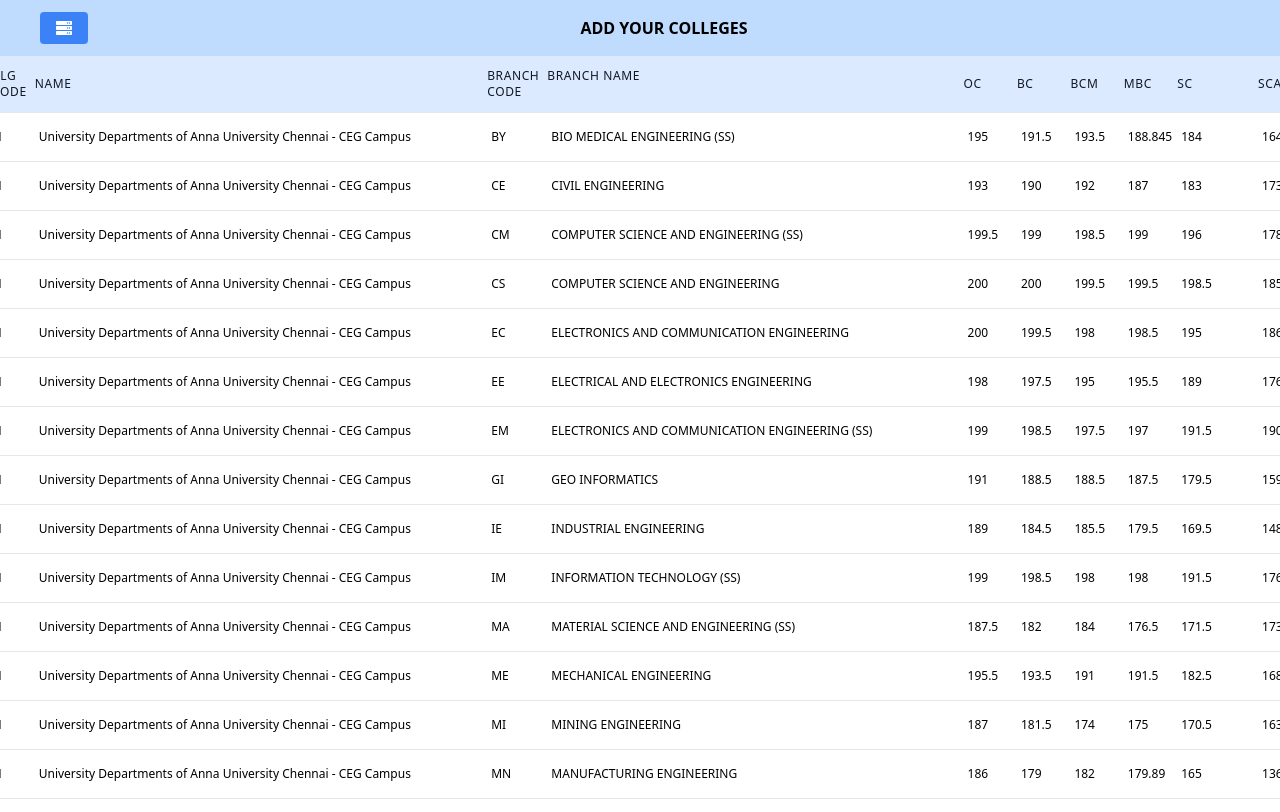
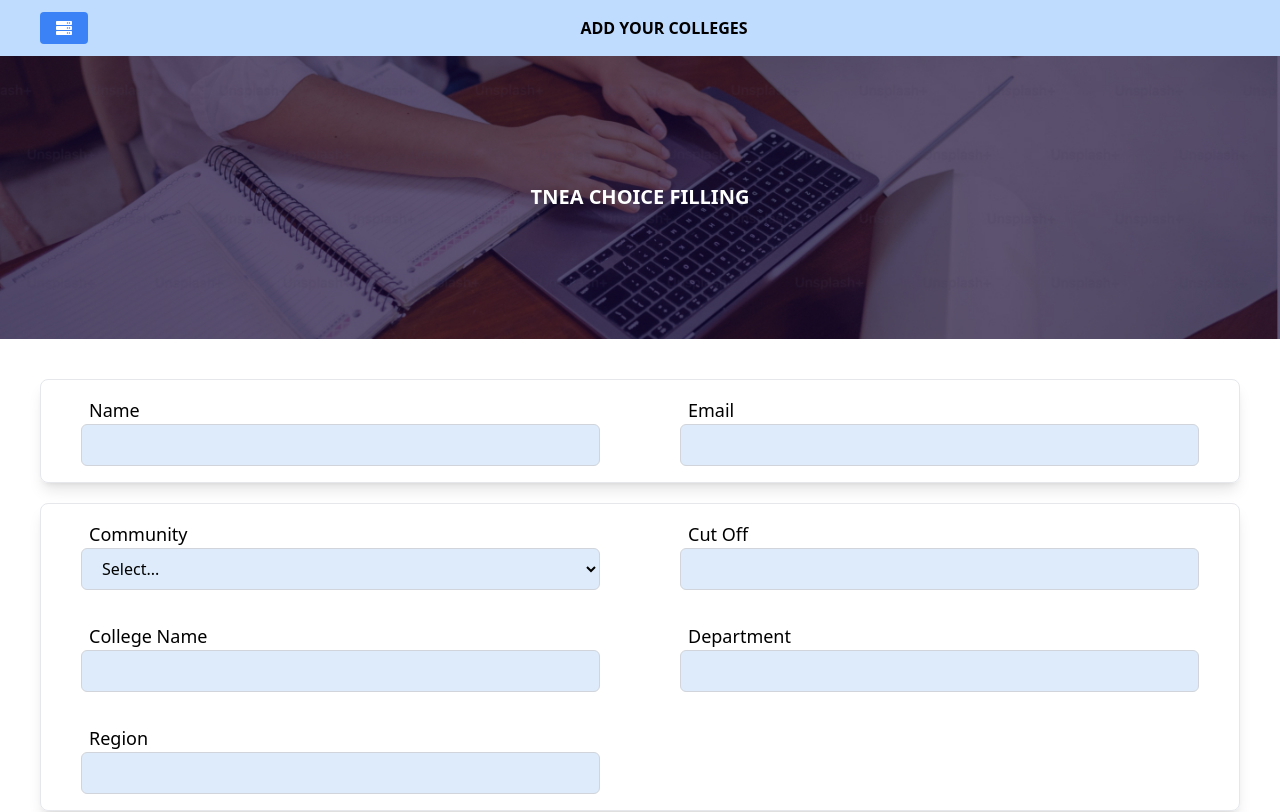
Before and after one commit to Mukunthan-A-R/CCE, a React (Vite) app: page /home in a window 1280 px wide. Shown: the top 812 px of the page. Built offline with nearby package versions, Linux system fonts and the light colour scheme.

Commit message:
Changes in Home Page.

```diff
--- a/src/components/InputFilter.jsx
+++ b/src/components/InputFilter.jsx
@@ -9,7 +9,7 @@
 import { useRecoilState } from "recoil";
 // import { FaServer } from "react-icons/fa";
 import DataSubmitted from "./DataSubmitted";
-import Banner from "../assets/Banner.jpg";
+// import Banner from "../assets/Banner.jpg";
 import { useNavigate } from "react-router-dom";
 
 const InputFilter = () => {
@@ -130,12 +130,12 @@
       {showPopup && (
         <DataSubmitted handleClick={handleClosePopup}></DataSubmitted>
       )}
-
+{/*
       <div className="relative">
         <img src={Banner} className="w-full h-24 object-cover" />
         <h2 className="absolute inset-0 flex items-center justify-center text-white font-bold text-xl">TNEA CHOICE FILLING</h2>
       </div>
-
+     */}
 
       <div className="md:flex border border-gray-200 mx-10 rounded-lg my-5 shadow-lg">
         <InputComponent
--- a/src/pages/Home.jsx
+++ b/src/pages/Home.jsx
@@ -5,12 +5,15 @@
 import { userCommunity } from "../data/atoms";
 import { FaServer } from "react-icons/fa";
 import { Link } from "react-router-dom";
+import Banner from "../assets/Banner.jpg";
+import InputFilter from "../components/InputFilter";
+
+
 const Home = () => {
   const [caste, setCaste] = useRecoilState(userCommunity);
   return (
     <div className="m-0 sm:m-0">
       <div className="bg-blue-200 w-full h-14 px-10 flex items-center">
-
         <Link to="/result" className="">
           <div className="bg-blue-500  hover:bg-blue-700 text-white font-bold py-2 px-4 rounded inline-flex items-center">
             <FaServer />
@@ -18,8 +21,12 @@
         </Link>
         <h1 className="w-full text-center font-bold">ADD YOUR COLLEGES</h1>
       </div>
+      <div className="relative">
+        <img src={Banner} className="w-full mb-10 object-cover" />
+        <h2 className="absolute inset-0 flex items-center justify-center text-white font-bold text-xl">TNEA CHOICE FILLING</h2>
+      </div>
       <div>
-
+      <InputFilter></InputFilter>
       <TableWithSort tableWithSort data={TableValues} community={caste}></TableWithSort>
       {/* Hello this is a set up comment */}
       </div>
```
